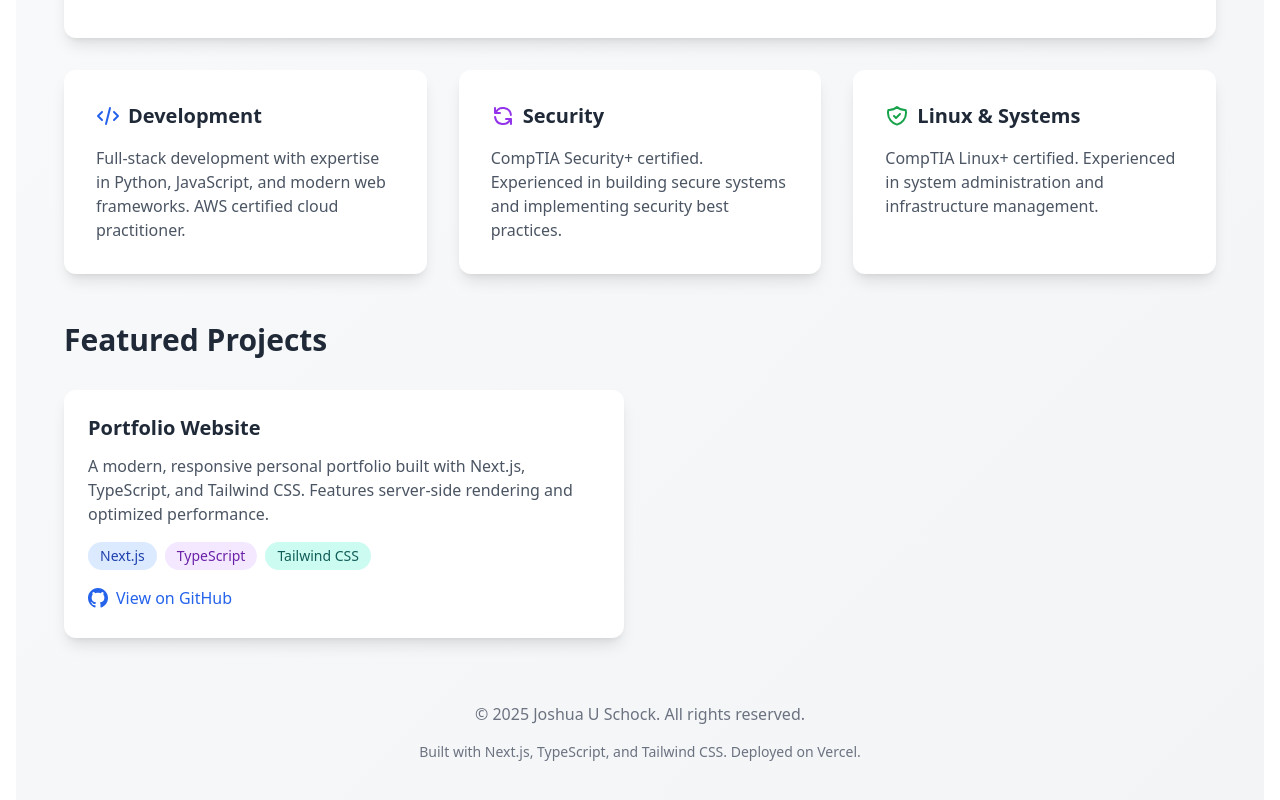
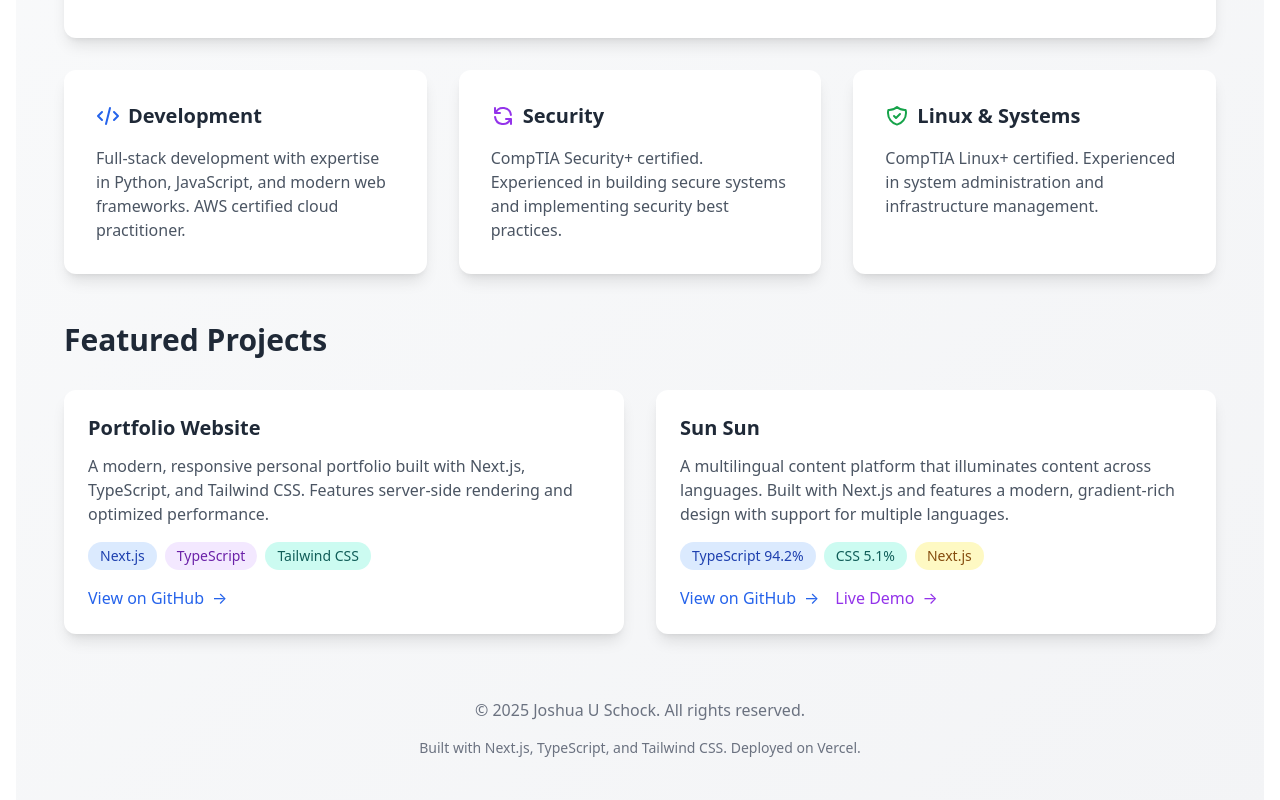
Before and after one commit to juschock/portfolioWebsite, a Next.js app: page / in a window 1280 px wide. Shown: the part 478-1278 px from the top of the page. Built offline with nearby package versions, Linux system fonts and the light colour scheme.

Commit message:
adding featured projects to home page
adding featured projects to home page

```diff
--- a/src/app/page.tsx
+++ b/src/app/page.tsx
@@ -114,6 +114,7 @@ export default function Home() {
         <div className="mt-12">
           <h2 className="text-3xl font-bold mb-8 text-gray-800">Featured Projects</h2>
           <div className="grid grid-cols-1 md:grid-cols-2 gap-8">
+            {/* Portfolio Website Card */}
             <div className="bg-white rounded-xl shadow-lg p-6 hover:shadow-xl transition-shadow duration-300">
               <h3 className="text-xl font-semibold mb-3 text-gray-800">Portfolio Website</h3>
               <p className="text-gray-600 mb-4">
@@ -130,11 +131,39 @@ export default function Home() {
                 rel="noopener noreferrer"
                 className="inline-flex items-center text-blue-600 hover:text-blue-800 transition-colors duration-300"
               >
-                <svg className="w-5 h-5 mr-2" fill="currentColor" viewBox="0 0 24 24">
-                  <path d="M12 0c-6.626 0-12 5.373-12 12 0 5.302 3.438 9.8 8.207 11.387.599.111.793-.261.793-.577v-2.234c-3.338.726-4.033-1.416-4.033-1.416-.546-1.387-1.333-1.756-1.333-1.756-1.089-.745.083-.729.083-.729 1.205.084 1.839 1.237 1.839 1.237 1.07 1.834 2.807 1.304 3.492.997.107-.775.418-1.305.762-1.604-2.665-.305-5.467-1.334-5.467-5.931 0-1.311.469-2.381 1.236-3.221-.124-.303-.535-1.524.117-3.176 0 0 1.008-.322 3.301 1.23.957-.266 1.983-.399 3.003-.404 1.02.005 2.047.138 3.006.404 2.291-1.552 3.297-1.23 3.297-1.23.653 1.653.242 2.874.118 3.176.77.84 1.235 1.911 1.235 3.221 0 4.609-2.807 5.624-5.479 5.921.43.372.823 1.102.823 2.222v3.293c0 .319.192.694.801.576 4.765-1.589 8.199-6.086 8.199-11.386 0-6.627-5.373-12-12-12z"/>
-                </svg>
-                View on GitHub
+                View on GitHub <span className="ml-2">→</span>
               </a>
+            </div>
+
+            {/* Sun Sun Project Card */}
+            <div className="bg-white rounded-xl shadow-lg p-6 hover:shadow-xl transition-shadow duration-300">
+              <h3 className="text-xl font-semibold mb-3 text-gray-800">Sun Sun</h3>
+              <p className="text-gray-600 mb-4">
+                A multilingual content platform that illuminates content across languages. Built with Next.js and features a modern, gradient-rich design with support for multiple languages.
+              </p>
+              <div className="flex flex-wrap gap-2 mb-4">
+                <span className="px-3 py-1 bg-blue-100 text-blue-800 rounded-full text-sm">TypeScript 94.2%</span>
+                <span className="px-3 py-1 bg-teal-100 text-teal-800 rounded-full text-sm">CSS 5.1%</span>
+                <span className="px-3 py-1 bg-yellow-100 text-yellow-800 rounded-full text-sm">Next.js</span>
+              </div>
+              <div className="flex flex-wrap gap-4">
+                <a
+                  href="https://github.com/juschock/sunsun"
+                  target="_blank"
+                  rel="noopener noreferrer"
+                  className="inline-flex items-center text-blue-600 hover:text-blue-800 transition-colors duration-300"
+                >
+                  View on GitHub <span className="ml-2">→</span>
+                </a>
+                <a
+                  href="https://www.sunsun.ai/"
+                  target="_blank"
+                  rel="noopener noreferrer"
+                  className="inline-flex items-center text-purple-600 hover:text-purple-800 transition-colors duration-300"
+                >
+                  Live Demo <span className="ml-2">→</span>
+                </a>
+              </div>
             </div>
           </div>
         </div>
```
